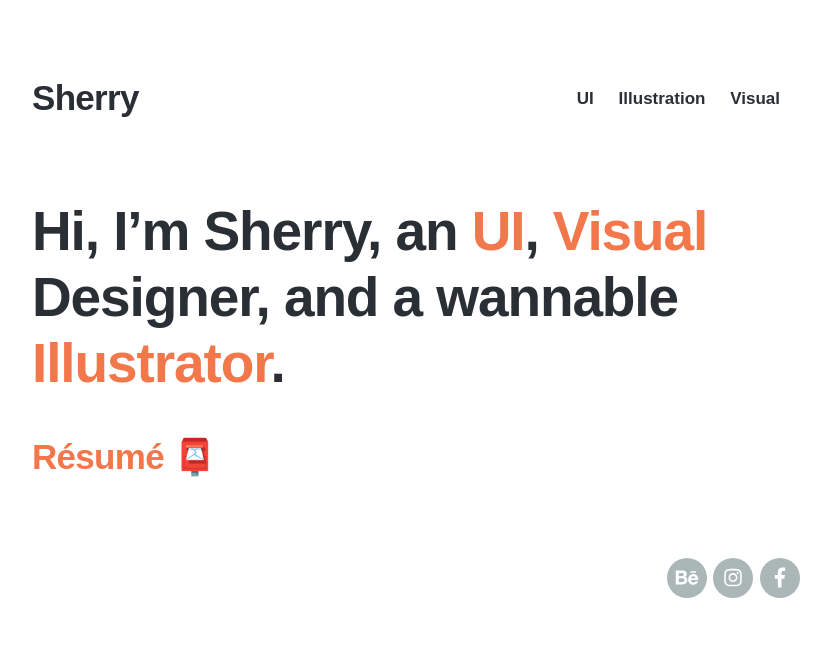
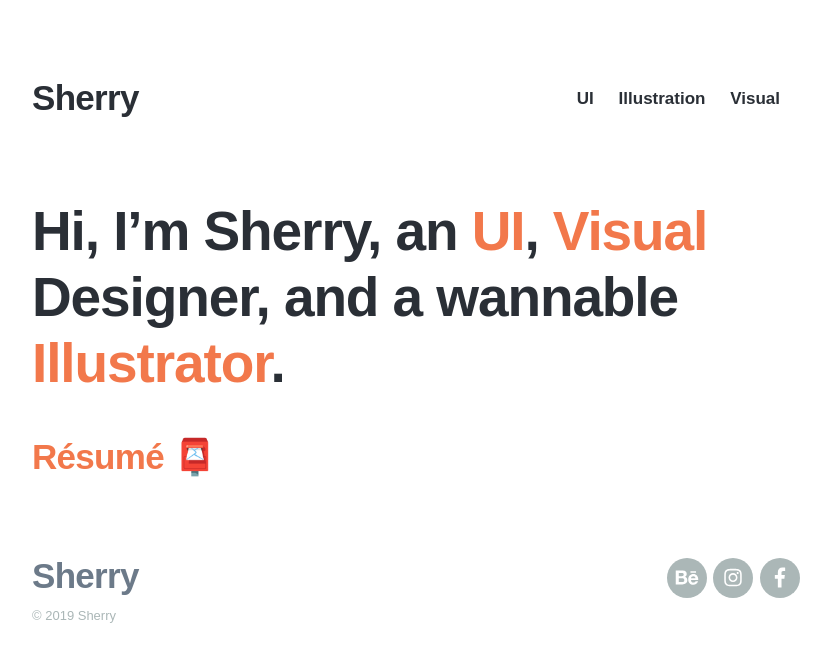
Before and after one commit to xuechundesign/xuechundesign.github.io, a Jekyll site: the page built from index.md, in a window 1280 px wide. Shown: the top 662 px of the page, without its empty margins (224-1055 px from the left). Built offline with Jekyll 4.4.1, drawn with Linux system fonts in a browser that asks for light colours; nearby versions of some CDN libraries; some web fonts are replaced.

Commit message:
add in-post lightGallery support; fix footer

```diff
--- a/_layouts/default.html
+++ b/_layouts/default.html
@@ -92,15 +92,7 @@
 	</div>
 
 
-  {% if page.url == "/" %}
-  <footer class="footer">
-    <div class="wrap">
-      {% include socials.html %}
-    </div>
-  </footer>
-	{% else %}
-    {% include footer.html %}
-	{% endif %}
+  {% include footer.html %}
 
 
 
--- a/js/duet.js
+++ b/js/duet.js
@@ -388,10 +388,19 @@
 						transitionDuration: 0
 					});
 
-					// Init fluidbox
-					$this.find('.gallery__item__link').fluidbox({
-						loader: true
-					});
+          if ($this.hasClass('full')){
+					  // Init lightGallery
+            $this.lightGallery({
+              selector: '.gallery__item__link',
+              download: false,
+              thumbnail: false,
+            })
+          } else {
+					  // Init fluidbox
+            $this.find('.gallery__item__link').fluidbox({
+              loader: true
+            });
+          }
 
 				}
 
@@ -408,7 +417,7 @@
       $("#illustrations").lightGallery({
         selector: '.illustrations__link',
         download: false,
-        thumbnail:false,
+        thumbnail: false,
       });
     });
 
```
Also changed, not shown: _projects/2018-08-19-instrument.md (+1 -1 lines).
